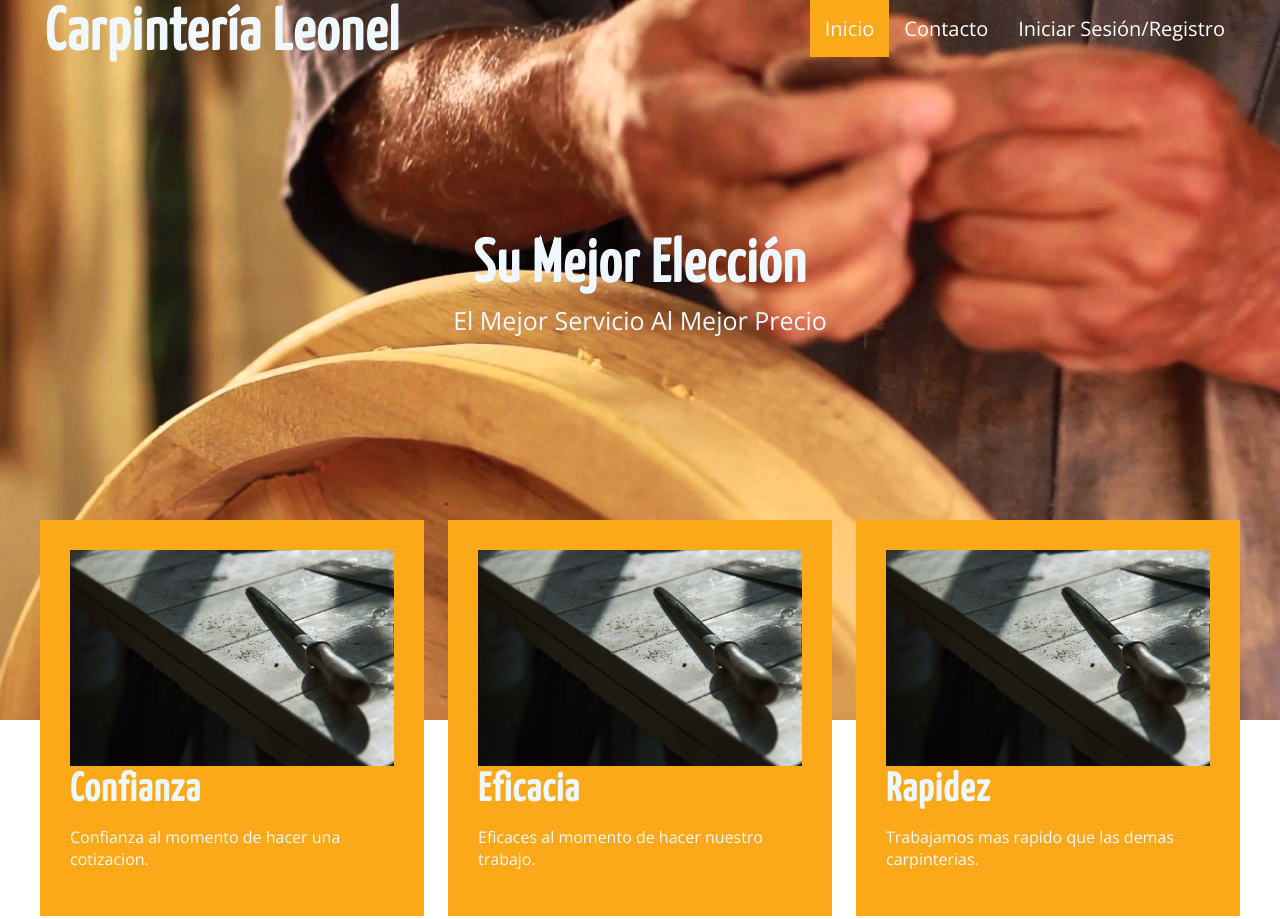
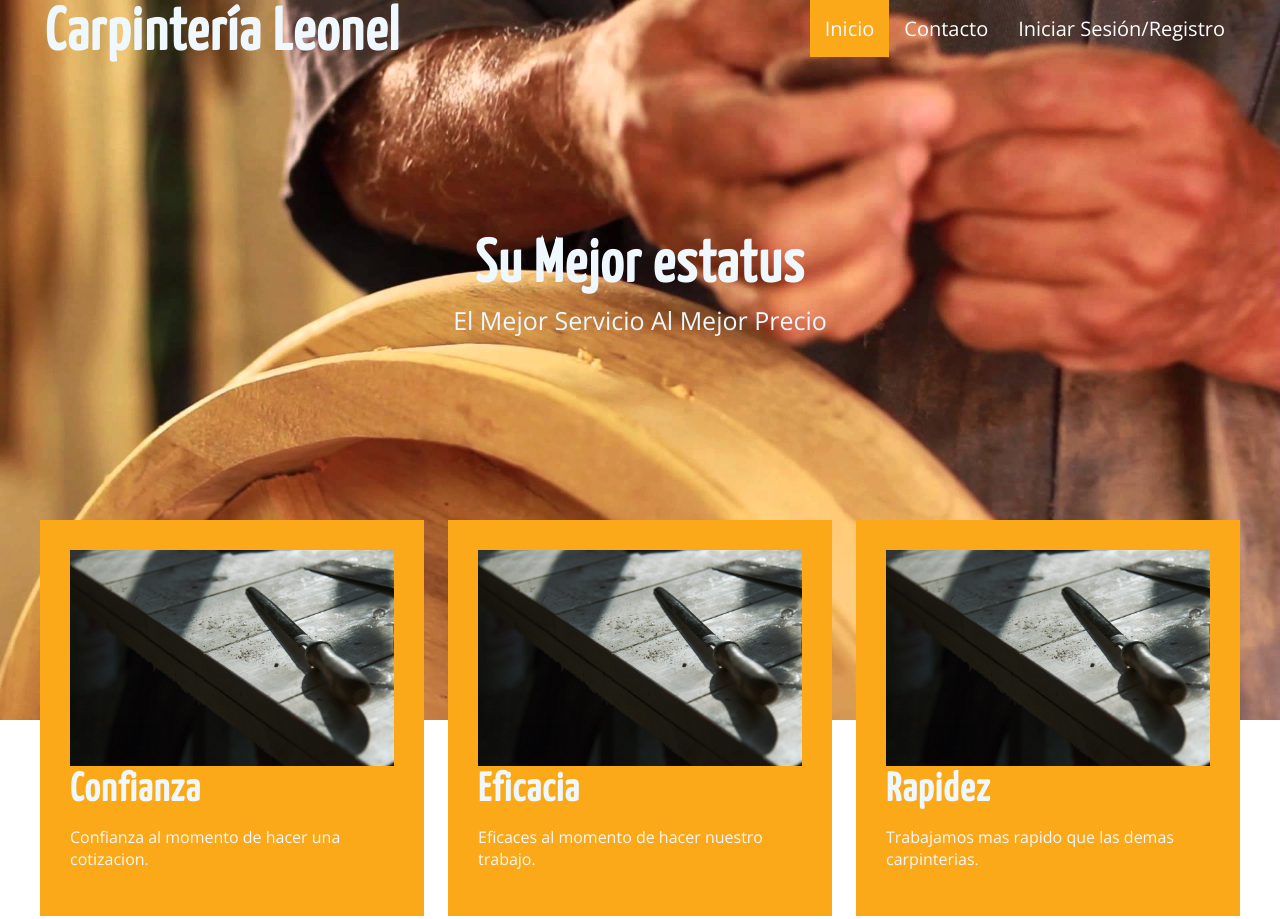
Before and after one commit to DaserG7/El_Nuevaxo, a plain HTML site: page index.html in a window 1280 px wide. Shown: the top 919 px of the page. Drawn offline with nearby package versions, Linux system fonts and the light colour scheme; some icons are missing.

Commit message:
Modificacion de lema

```diff
--- a/index.html
+++ b/index.html
@@ -26,7 +26,7 @@
      <div class="banner">
          <img src="img/manos.jpg" alt="" class="banner__img">
          <div class="contenedor">
-            <h2 class="banner__titulo">Su Mejor Elección</h2>
+            <h2 class="banner__titulo">Su Mejor estatus</h2>
              <p class="banner__txt">El Mejor Servicio Al Mejor Precio</p>
          </div>
      </div>
```
